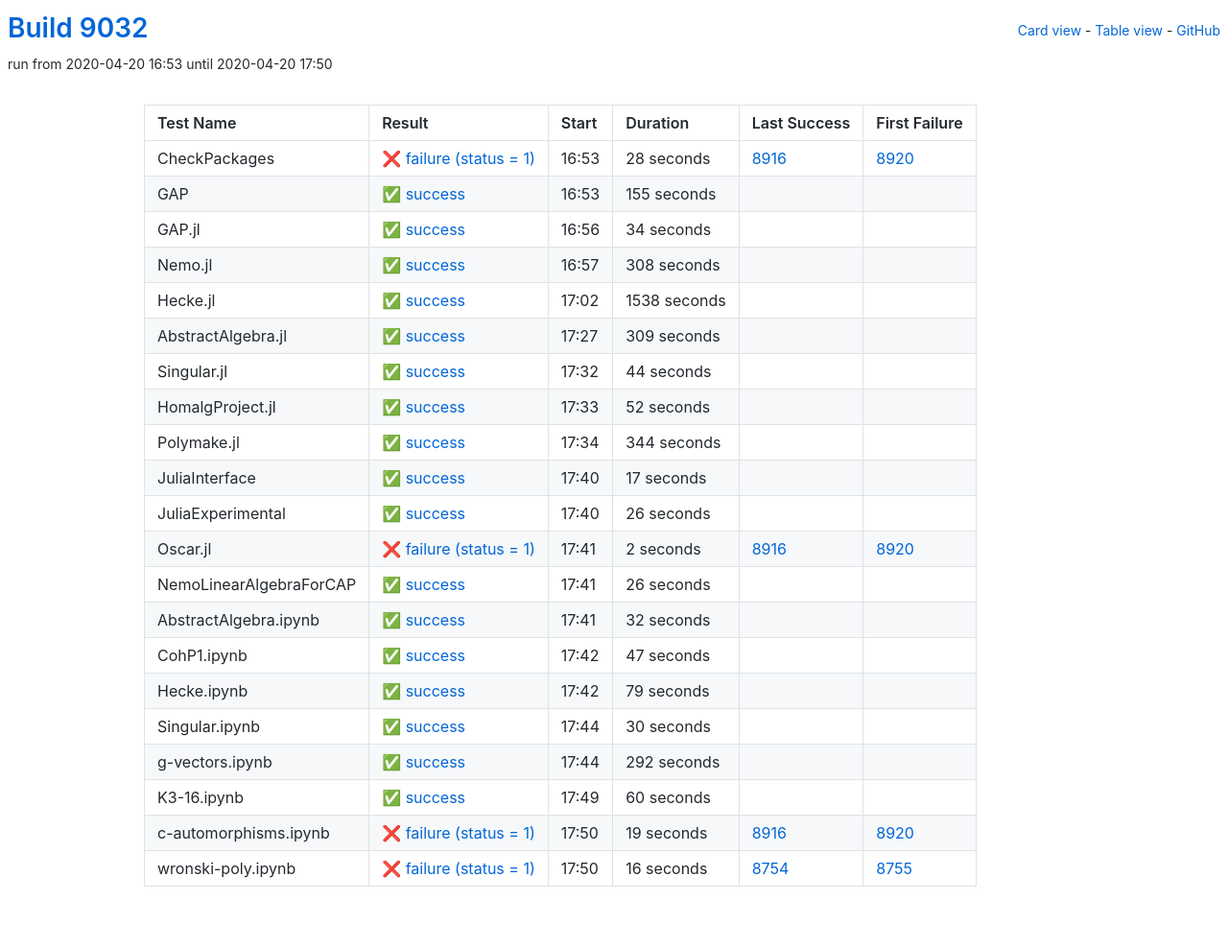
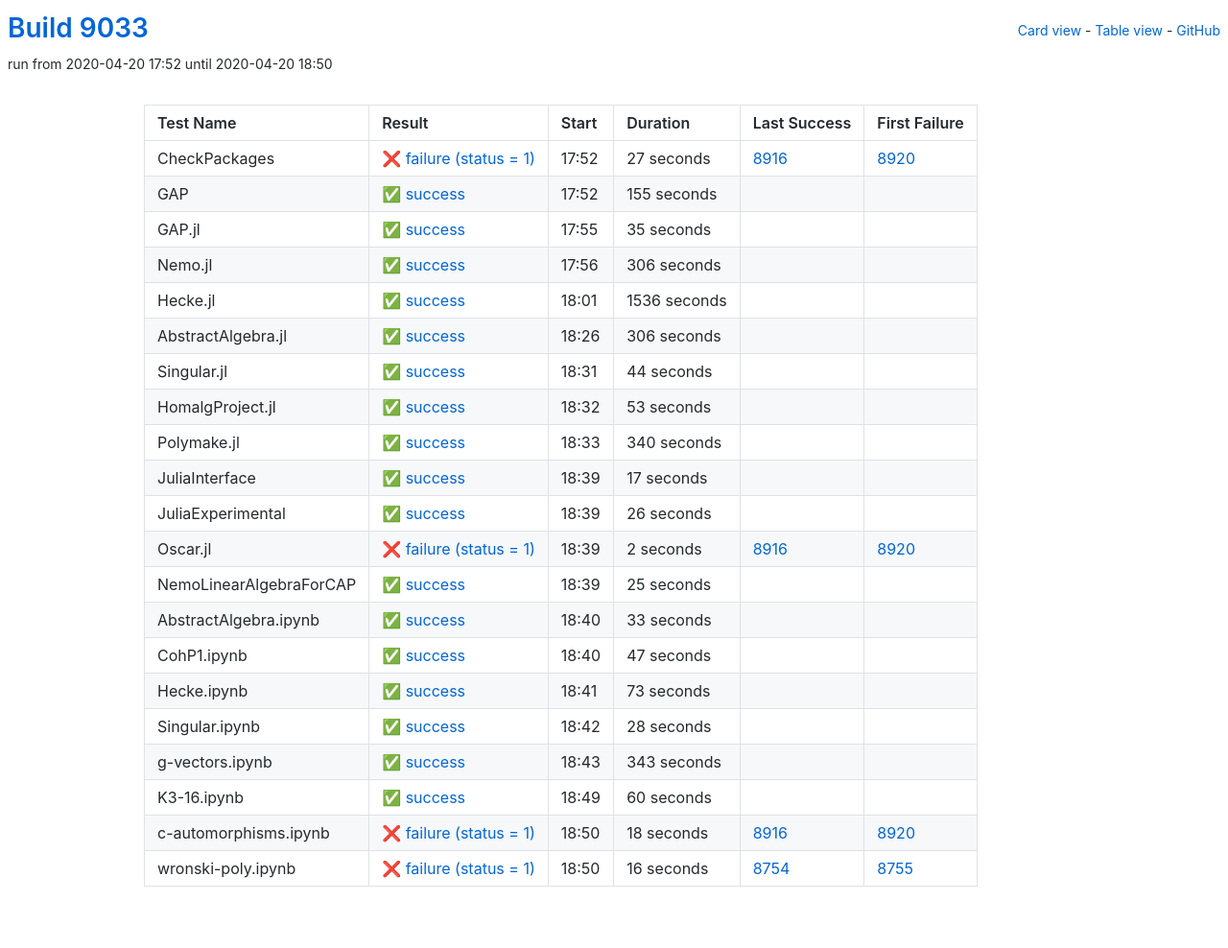
Before and after one commit to oscar-system/oscar-ci-status, a Jekyll site: the page built from table.html, in a window 1280 px wide. Shown: the whole page at 96% size. Built offline with Jekyll 4.4.1, drawn with Linux system fonts in a browser that asks for light colours.

Commit message:
Build 9033

```diff
--- a/_data/ci.yml
+++ b/_data/ci.yml
@@ -1,16 +1,16 @@
-build: 9032
-build_url: https://oscarci.mathematik.uni-kl.de/job/oscar/9032/
+build: 9033
+build_url: https://oscarci.mathematik.uni-kl.de/job/oscar/9033/
 job: oscar
 tests:
-- duration: 28
+- duration: 27
   exitcode: 1
   first_failure: 8920
   first_failure_url: https://oscarci.mathematik.uni-kl.de/job/oscar/8920/
   last_success: 8916
   last_success_url: https://oscarci.mathematik.uni-kl.de/job/oscar/8916/
-  log: https://oscarci.mathematik.uni-kl.de/job/oscar/9032/artifact/logs/build-9032/CheckPackages.log
+  log: https://oscarci.mathematik.uni-kl.de/job/oscar/9033/artifact/logs/build-9033/CheckPackages.log
   name: CheckPackages
-  start: 2020-04-20 16:53
+  start: 2020-04-20 17:52
   status: failure
   success: false
 - duration: 155
@@ -19,53 +19,53 @@ tests:
   first_failure_url: null
   last_success: false
   last_success_url: null
-  log: https://oscarci.mathematik.uni-kl.de/job/oscar/9032/artifact/logs/build-9032/GAP.log
+  log: https://oscarci.mathematik.uni-kl.de/job/oscar/9033/artifact/logs/build-9033/GAP.log
   name: GAP
-  start: 2020-04-20 16:53
+  start: 2020-04-20 17:52
   status: success
   success: true
-- duration: 34
+- duration: 35
   exitcode: 0
   first_failure: false
   first_failure_url: null
   last_success: false
   last_success_url: null
-  log: https://oscarci.mathematik.uni-kl.de/job/oscar/9032/artifact/logs/build-9032/GAP.jl.log
+  log: https://oscarci.mathematik.uni-kl.de/job/oscar/9033/artifact/logs/build-9033/GAP.jl.log
   name: GAP.jl
-  start: 2020-04-20 16:56
+  start: 2020-04-20 17:55
   status: success
   success: true
-- duration: 308
+- duration: 306
   exitcode: 0
   first_failure: false
   first_failure_url: null
   last_success: false
   last_success_url: null
-  log: https://oscarci.mathematik.uni-kl.de/job/oscar/9032/artifact/logs/build-9032/Nemo.jl.log
+  log: https://oscarci.mathematik.uni-kl.de/job/oscar/9033/artifact/logs/build-9033/Nemo.jl.log
   name: Nemo.jl
-  start: 2020-04-20 16:57
+  start: 2020-04-20 17:56
   status: success
   success: true
-- duration: 1538
+- duration: 1536
   exitcode: 0
   first_failure: false
   first_failure_url: null
   last_success: false
   last_success_url: null
-  log: https://oscarci.mathematik.uni-kl.de/job/oscar/9032/artifact/logs/build-9032/Hecke.jl.log
+  log: https://oscarci.mathematik.uni-kl.de/job/oscar/9033/artifact/logs/build-9033/Hecke.jl.log
   name: Hecke.jl
-  start: 2020-04-20 17:02
+  start: 2020-04-20 18:01
   status: success
   success: true
-- duration: 309
+- duration: 306
   exitcode: 0
   first_failure: false
   first_failure_url: null
   last_success: false
   last_success_url: null
-  log: https://oscarci.mathematik.uni-kl.de/job/oscar/9032/artifact/logs/build-9032/AbstractAlgebra.jl.log
+  log: https://oscarci.mathematik.uni-kl.de/job/oscar/9033/artifact/logs/build-9033/AbstractAlgebra.jl.log
   name: AbstractAlgebra.jl
-  start: 2020-04-20 17:27
+  start: 2020-04-20 18:26
   status: success
   success: true
 - duration: 44
@@ -74,31 +74,31 @@ tests:
   first_failure_url: null
   last_success: false
   last_success_url: null
-  log: https://oscarci.mathematik.uni-kl.de/job/oscar/9032/artifact/logs/build-9032/Singular.jl.log
+  log: https://oscarci.mathematik.uni-kl.de/job/oscar/9033/artifact/logs/build-9033/Singular.jl.log
   name: Singular.jl
-  start: 2020-04-20 17:32
+  start: 2020-04-20 18:31
   status: success
   success: true
-- duration: 52
+- duration: 53
   exitcode: 0
   first_failure: false
   first_failure_url: null
   last_success: false
   last_success_url: null
-  log: https://oscarci.mathematik.uni-kl.de/job/oscar/9032/artifact/logs/build-9032/HomalgProject.jl.log
+  log: https://oscarci.mathematik.uni-kl.de/job/oscar/9033/artifact/logs/build-9033/HomalgProject.jl.log
   name: HomalgProject.jl
-  start: 2020-04-20 17:33
+  start: 2020-04-20 18:32
   status: success
   success: true
-- duration: 344
+- duration: 340
   exitcode: 0
   first_failure: false
   first_failure_url: null
   last_success: false
   last_success_url: null
-  log: https://oscarci.mathematik.uni-kl.de/job/oscar/9032/artifact/logs/build-9032/Polymake.jl.log
+  log: https://oscarci.mathematik.uni-kl.de/job/oscar/9033/artifact/logs/build-9033/Polymake.jl.log
   name: Polymake.jl
-  start: 2020-04-20 17:34
+  start: 2020-04-20 18:33
   status: success
   success: true
 - duration: 17
@@ -107,9 +107,9 @@ tests:
   first_failure_url: null
   last_success: false
   last_success_url: null
-  log: https://oscarci.mathematik.uni-kl.de/job/oscar/9032/artifact/logs/build-9032/JuliaInterface.log
+  log: https://oscarci.mathematik.uni-kl.de/job/oscar/9033/artifact/logs/build-9033/JuliaInterface.log
   name: JuliaInterface
-  start: 2020-04-20 17:40
+  start: 2020-04-20 18:39
   status: success
   success: true
 - duration: 26
@@ -118,9 +118,9 @@ tests:
   first_failure_url: null
   last_success: false
   last_success_url: null
-  log: https://oscarci.mathematik.uni-kl.de/job/oscar/9032/artifact/logs/build-9032/JuliaExperimental.log
+  log: https://oscarci.mathematik.uni-kl.de/job/oscar/9033/artifact/logs/build-9033/JuliaExperimental.log
   name: JuliaExperimental
-  start: 2020-04-20 17:40
+  start: 2020-04-20 18:39
   status: success
   success: true
 - duration: 2
@@ -129,31 +129,31 @@ tests:
   first_failure_url: https://oscarci.mathematik.uni-kl.de/job/oscar/8920/
   last_success: 8916
   last_success_url: https://oscarci.mathematik.uni-kl.de/job/oscar/8916/
-  log: https://oscarci.mathematik.uni-kl.de/job/oscar/9032/artifact/logs/build-9032/Oscar.jl.log
+  log: https://oscarci.mathematik.uni-kl.de/job/oscar/9033/artifact/logs/build-9033/Oscar.jl.log
   name: Oscar.jl
-  start: 2020-04-20 17:41
+  start: 2020-04-20 18:39
   status: failure
   success: false
-- duration: 26
+- duration: 25
   exitcode: 0
   first_failure: false
   first_failure_url: null
   last_success: false
   last_success_url: null
-  log: https://oscarci.mathematik.uni-kl.de/job/oscar/9032/artifact/logs/build-9032/NemoLinearAlgebraForCAP.log
+  log: https://oscarci.mathematik.uni-kl.de/job/oscar/9033/artifact/logs/build-9033/NemoLinearAlgebraForCAP.log
   name: NemoLinearAlgebraForCAP
-  start: 2020-04-20 17:41
+  start: 2020-04-20 18:39
   status: success
   success: true
-- duration: 32
+- duration: 33
   exitcode: 0
   first_failure: false
   first_failure_url: null
   last_success: false
   last_success_url: null
-  log: https://oscarci.mathematik.uni-kl.de/job/oscar/9032/artifact/logs/build-9032/AbstractAlgebra.ipynb.log
+  log: https://oscarci.mathematik.uni-kl.de/job/oscar/9033/artifact/logs/build-9033/AbstractAlgebra.ipynb.log
   name: AbstractAlgebra.ipynb
-  start: 2020-04-20 17:41
+  start: 2020-04-20 18:40
   status: success
   success: true
 - duration: 47
@@ -162,42 +162,42 @@ tests:
   first_failure_url: null
   last_success: false
   last_success_url: null
-  log: https://oscarci.mathematik.uni-kl.de/job/oscar/9032/artifact/logs/build-9032/CohP1.ipynb.log
+  log: https://oscarci.mathematik.uni-kl.de/job/oscar/9033/artifact/logs/build-9033/CohP1.ipynb.log
   name: CohP1.ipynb
-  start: 2020-04-20 17:42
+  start: 2020-04-20 18:40
   status: success
   success: true
-- duration: 79
+- duration: 73
   exitcode: 0
   first_failure: false
   first_failure_url: null
   last_success: false
   last_success_url: null
-  log: https://oscarci.mathematik.uni-kl.de/job/oscar/9032/artifact/logs/build-9032/Hecke.ipynb.log
+  log: https://oscarci.mathematik.uni-kl.de/job/oscar/9033/artifact/logs/build-9033/Hecke.ipynb.log
   name: Hecke.ipynb
-  start: 2020-04-20 17:42
+  start: 2020-04-20 18:41
   status: success
   success: true
-- duration: 30
+- duration: 28
   exitcode: 0
   first_failure: false
   first_failure_url: null
   last_success: false
   last_success_url: null
-  log: https://oscarci.mathematik.uni-kl.de/job/oscar/9032/artifact/logs/build-9032/Singular.ipynb.log
+  log: https://oscarci.mathematik.uni-kl.de/job/oscar/9033/artifact/logs/build-9033/Singular.ipynb.log
   name: Singular.ipynb
-  start: 2020-04-20 17:44
+  start: 2020-04-20 18:42
   status: success
   success: true
-- duration: 292
+- duration: 343
   exitcode: 0
   first_failure: false
   first_failure_url: null
   last_success: false
   last_success_url: null
-  log: https://oscarci.mathematik.uni-kl.de/job/oscar/9032/artifact/logs/build-9032/g-vectors.ipynb.log
+  log: https://oscarci.mathematik.uni-kl.de/job/oscar/9033/artifact/logs/build-9033/g-vectors.ipynb.log
   name: g-vectors.ipynb
-  start: 2020-04-20 17:44
+  start: 2020-04-20 18:43
   status: success
   success: true
 - duration: 60
@@ -206,20 +206,20 @@ tests:
   first_failure_url: null
   last_success: false
   last_success_url: null
-  log: https://oscarci.mathematik.uni-kl.de/job/oscar/9032/artifact/logs/build-9032/K3-16.ipynb.log
+  log: https://oscarci.mathematik.uni-kl.de/job/oscar/9033/artifact/logs/build-9033/K3-16.ipynb.log
   name: K3-16.ipynb
-  start: 2020-04-20 17:49
+  start: 2020-04-20 18:49
   status: success
   success: true
-- duration: 19
+- duration: 18
   exitcode: 1
   first_failure: 8920
   first_failure_url: https://oscarci.mathematik.uni-kl.de/job/oscar/8920/
   last_success: 8916
   last_success_url: https://oscarci.mathematik.uni-kl.de/job/oscar/8916/
-  log: https://oscarci.mathematik.uni-kl.de/job/oscar/9032/artifact/logs/build-9032/c-automorphisms.ipynb.log
+  log: https://oscarci.mathematik.uni-kl.de/job/oscar/9033/artifact/logs/build-9033/c-automorphisms.ipynb.log
   name: c-automorphisms.ipynb
-  start: 2020-04-20 17:50
+  start: 2020-04-20 18:50
   status: failure
   success: false
 - duration: 16
@@ -228,8 +228,8 @@ tests:
   first_failure_url: https://oscarci.mathematik.uni-kl.de/job/oscar/8755/
   last_success: 8754
   last_success_url: https://oscarci.mathematik.uni-kl.de/job/oscar/8754/
-  log: https://oscarci.mathematik.uni-kl.de/job/oscar/9032/artifact/logs/build-9032/wronski-poly.ipynb.log
+  log: https://oscarci.mathematik.uni-kl.de/job/oscar/9033/artifact/logs/build-9033/wronski-poly.ipynb.log
   name: wronski-poly.ipynb
-  start: 2020-04-20 17:50
+  start: 2020-04-20 18:50
   status: failure
   success: false
```
Also changed, not shown: README.md.
